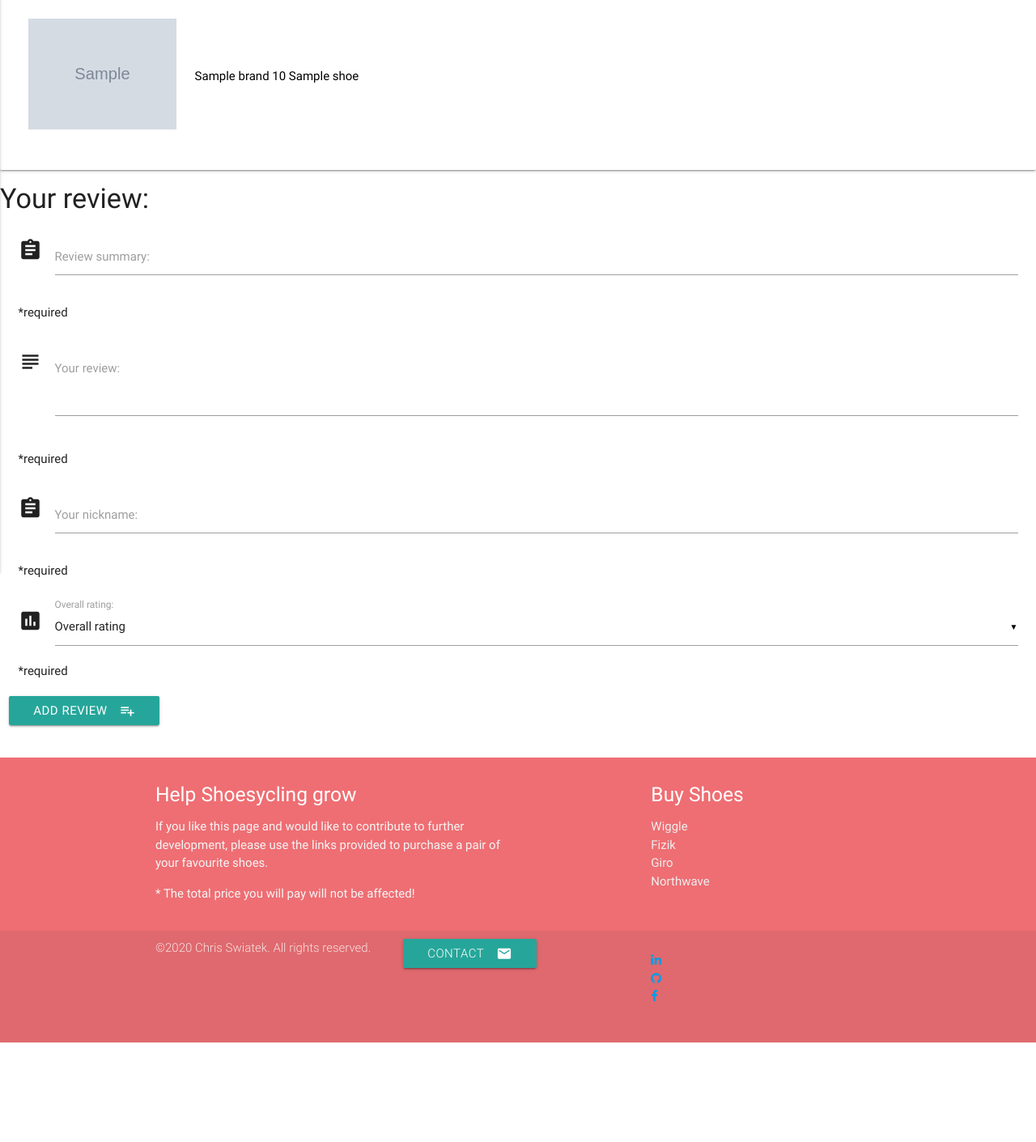
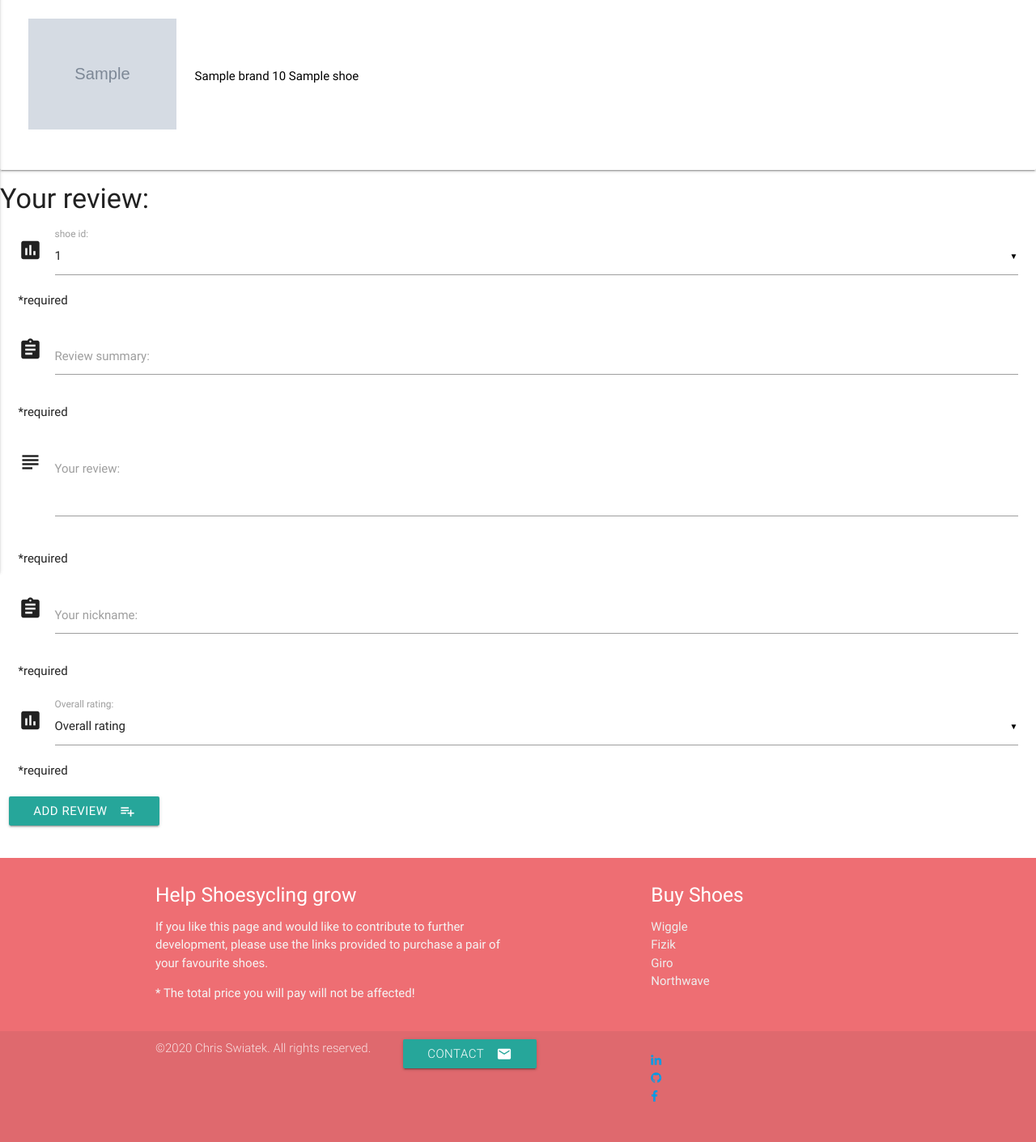
Before and after one commit to krisswiss/Data-Centric_Development-Milestone-Project, a Flask app: template templates/addreview.html in a window 1280 px wide. Shown: the part 153-1564 px from the top of the page at 81% size. Before the commit the page ends 1441 px from the top, so only its background shows below. Run offline with Flask 2, Linux system fonts and the light colour scheme; the template is opened without the code that fills it: most values are stand-ins (such as "Sample title", 1, 10 or a date in 2020); grey boxes marked "Sample" are stand-in pictures; some libraries are stand-ins or nearby versions.

Commit message:
trying to pass shoe_id object to mongo db

```diff
--- a/app.py
+++ b/app.py
@@ -51,7 +51,7 @@ def add_shoe():
 
 @app.route('/insert_shoe', methods=['POST'])
 def insert_shoe():
-    shoe =  mongo.db.shoes
+    shoe = mongo.db.shoes
     shoe.insert_one(request.form.to_dict())
     return redirect(url_for('all_shoes'))
 
@@ -98,9 +98,8 @@ def insert_review(shoe_id):
         'user': request.form.get('user'),
         'rating': request.form.get('rating'),
         'review': request.form.get('review'),
-        'shoe_id': 'ObjectId(shoe_id)'
-    }
-    )
+        'shoe_id': request.form.get('shoe_id')
+    })
     return render_template('shoe.html', shoe=shoe, reviews=reviews)
 
 
--- a/templates/addreview.html
+++ b/templates/addreview.html
@@ -21,6 +21,19 @@
 
 <div class="row">
     <form action="{{ url_for('insert_review', shoe_id=shoe._id) }}" method="POST" class="col s12">
+
+
+        <div class="row">
+            <div class="input-field col s12">
+                <i class="material-icons prefix">poll</i>
+                 <select id="shoe_id" name="shoe_id">
+                    <option value="ObjectId(&quot;{{shoe._id}}&quot;)" selected>{{shoe._id}}</option>
+                </select>
+                <label>shoe id:</label>
+                <p>*required</p>
+            </div>
+        </div>
+
 {% endfor %}
 
         <div class="row">
```
